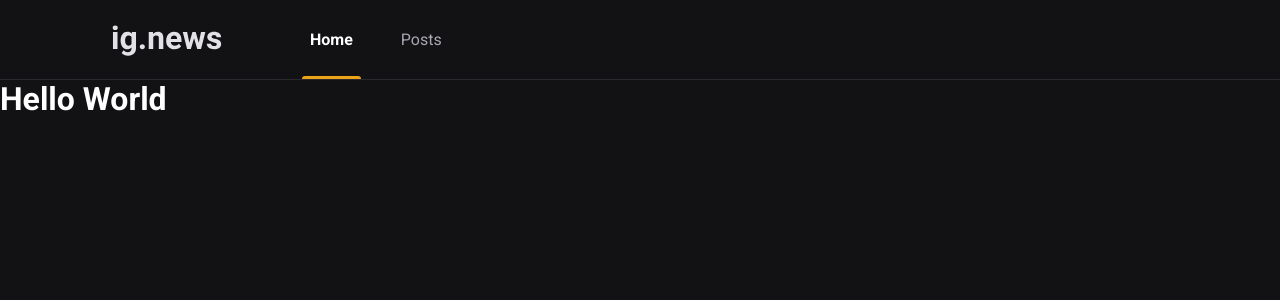
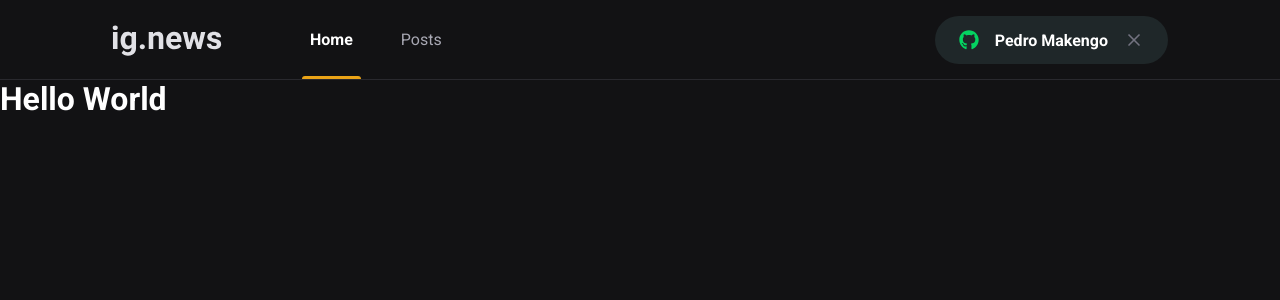
Before and after one commit to PedroMakengo/ignews, a Next.js app: page / in a window 1280 px wide. Shown: the top 300 px of the page. Built offline with nearby package versions, Linux system fonts and the light colour scheme.

Commit message:
Trabalhando na estrutura do meu componente signinbutton

```diff
--- a/src/components/Header/index.tsx
+++ b/src/components/Header/index.tsx
@@ -1,3 +1,4 @@
+import { SignInButton } from '../SignInButton';
 import styles from './style.module.scss';
 
 export function Header() {
@@ -9,6 +10,7 @@
           <a href="#" className={styles.active}>Home</a>
           <a href="#">Posts</a>
         </nav>
+        <SignInButton />
       </div>
     </header>
   )
--- a/src/components/Header/style.module.scss
+++ b/src/components/Header/style.module.scss
@@ -55,4 +55,8 @@
     }
   }
 
+  button {
+    margin-left: auto;
+  }
+
 }
--- a/src/components/SignInButton/index.tsx
+++ b/src/components/SignInButton/index.tsx
@@ -1,9 +1,20 @@
+import { FaGithub } from 'react-icons/fa';
+import { FiX } from 'react-icons/fi';
 import styles from './styles.module.scss';
 
 export function SignInButton() {
-  return (
-    <button>
-      Sign in with Github
-    </button>
-  )
+  const isUserLoggedIn = true;
+
+  return  isUserLoggedIn ? (
+      <button className={styles.signInButton}>
+        <FaGithub color="#04d361" />
+        Pedro Makengo
+        <FiX color="#737380" className={styles.closeIcon} />
+      </button>
+      ) : (
+      <button className={styles.signInButton}>
+        <FaGithub color="#eba417" />
+        Sign in with Github
+      </button>
+    );
 }
--- a/src/components/SignInButton/styles.module.scss
+++ b/src/components/SignInButton/styles.module.scss
@@ -0,0 +1,32 @@
+.signInButton {
+  height: 3rem;
+  border-radius: 3rem;
+  background: var(--gray-850);
+  border: 0;
+  padding: 0 1.5rem;
+
+  display: flex;
+  align-items: center;
+  justify-content: center;
+
+  color: var(--white);
+  font-weight: bold;
+
+  svg {
+    width: 20px;
+    height: 20px;
+  }
+  svg:first-child {
+    margin-right: 1rem;
+  }
+
+  svg.closeIcon {
+    margin-left: 1rem;
+  }
+
+  transition: filter 0.2s;
+
+  &:hover {
+    filter: brightness(0.8);
+  }
+}
--- a/src/pages/index.tsx
+++ b/src/pages/index.tsx
@@ -1,11 +1,10 @@
 import  Head  from "next/head";
-
 
 export default function Home() {
   return (
     <>
       <Head>
-        <title>Início | ig.news</title>
+        <title>Home | ig.news</title>
       </Head>
       <h1>Hello World</h1>
     </>
--- a/src/styles/global.scss
+++ b/src/styles/global.scss
@@ -10,6 +10,7 @@
   --gray-100: #e1e1e6;
   --gray-300: #a8a8b3;
   --gray-800: #29292e;
+  --gray-850: #1f2729;
   --gray-900: #121214;
 
   --cyan-500: #61dafb;
```
